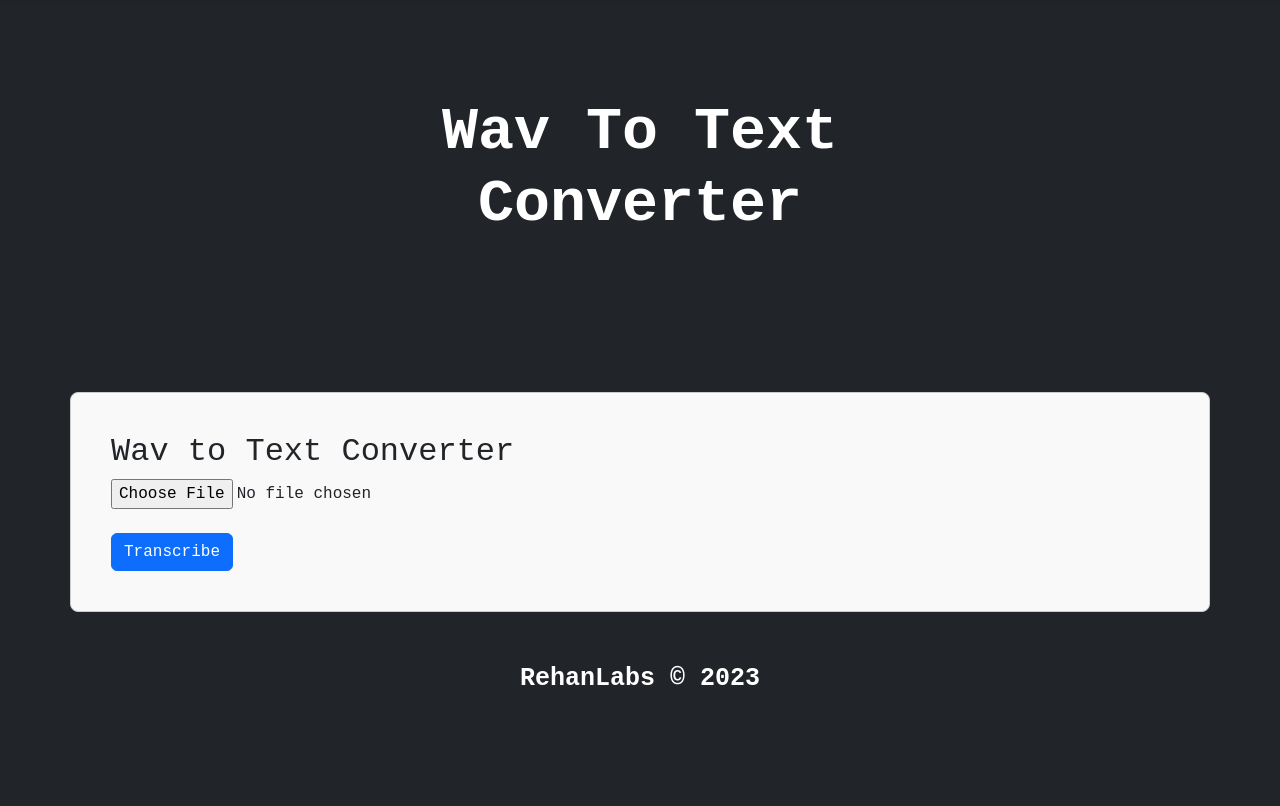
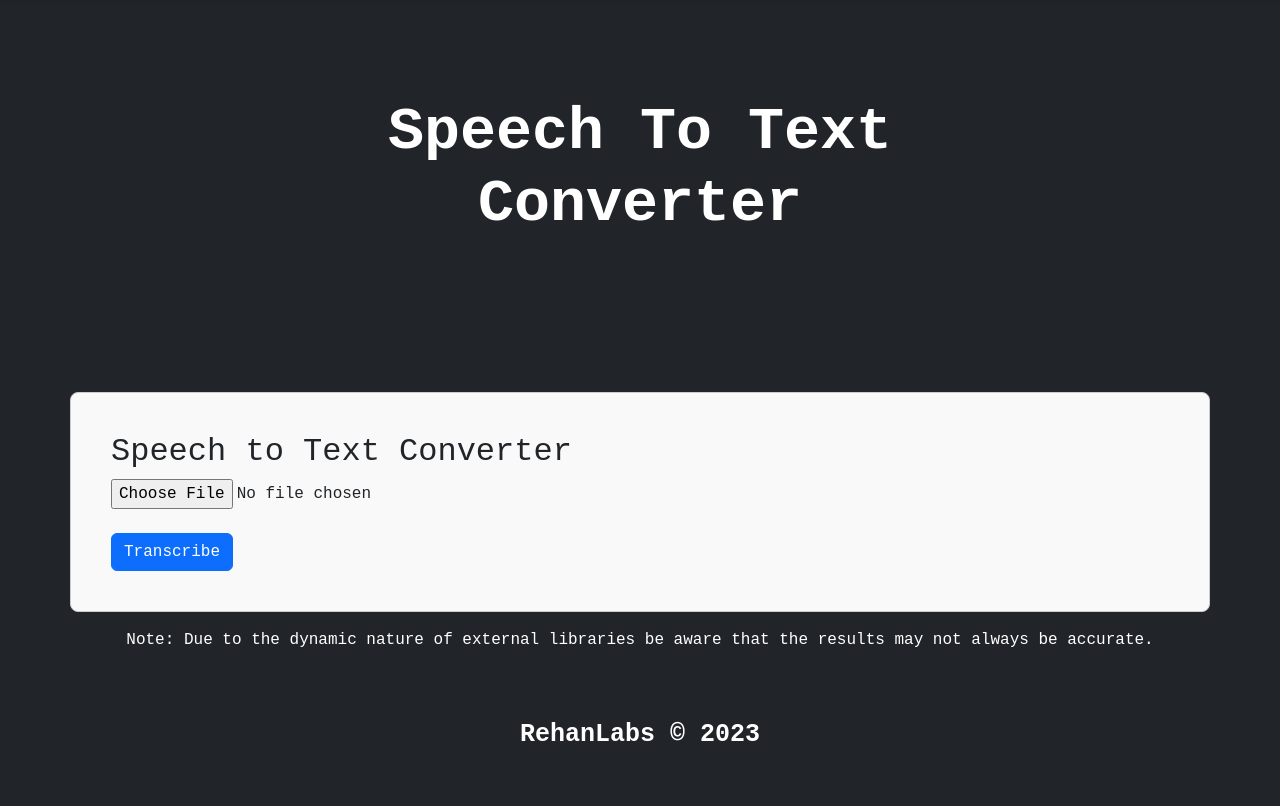
Before and after one commit to MuhammadNasarUddin/nasar, a Flask app: page /wavtotext/ in a window 1280 px wide. Shown: the part 56-862 px from the top of the page. Before the commit the page ends 741 px from the top, so only its background shows below. Run offline with Flask 3, Linux system fonts and the light colour scheme; some libraries are stand-ins or nearby versions.

Commit message:
initial commit

```diff
--- a/app.py
+++ b/app.py
@@ -12,7 +12,7 @@ from supertec import supertec_app
 
 app = Flask(__name__)
 app.secret_key = 'nasar123'  # Set a secret key for session management
-app.config['MAX_CONTENT_LENGTH'] = 16 * 1024 * 1024  # Allow up to 10 megabytes
+app.config['MAX_CONTENT_LENGTH'] = 100 * 1024 * 1024  # Allow up to 10 megabytes
 
 
 @app.route('/')
--- a/templates/audio.html
+++ b/templates/audio.html
@@ -159,7 +159,7 @@
 <section class="py-5 text-center container" style="background-color: #212529">
   <div class="row py-lg-5">
     <div class="col-lg-6 col-md-8 mx-auto">
-        <h1 class="" style="color: white; font-size: 60px; font-weight: 900;">Wav To Text Converter</h1>
+        <h1 class="" style="color: white; font-size: 60px; font-weight: 900;">Speech To Text Converter</h1>
     </div>
   </div>
 </section>
@@ -170,7 +170,7 @@
     <div class="container mt-5">
         <div class="row">
             <div class="col-md-6">
-                <h2>Wav to Text Converter</h2>
+                <h2>Speech to Text Converter</h2>
                 <form method="POST" enctype="multipart/form-data">
                     <div class="form-group">
                         <input type="file" name="file" accept=".wav" class="form-control-file">
@@ -192,6 +192,11 @@
         </div>
     </div>
 </div>
+<div class="disclaimer mt-3 text-center">
+  <p class="text-white">
+      Note: Due to the dynamic nature of external libraries be aware that the results may not always be accurate.
+  </p>
+</div>
 
 
 </main>
```
Also changed, not shown: mp3towav.py (+6 -5 lines), templates/index.html (+1 -1 lines), 3 other files.
